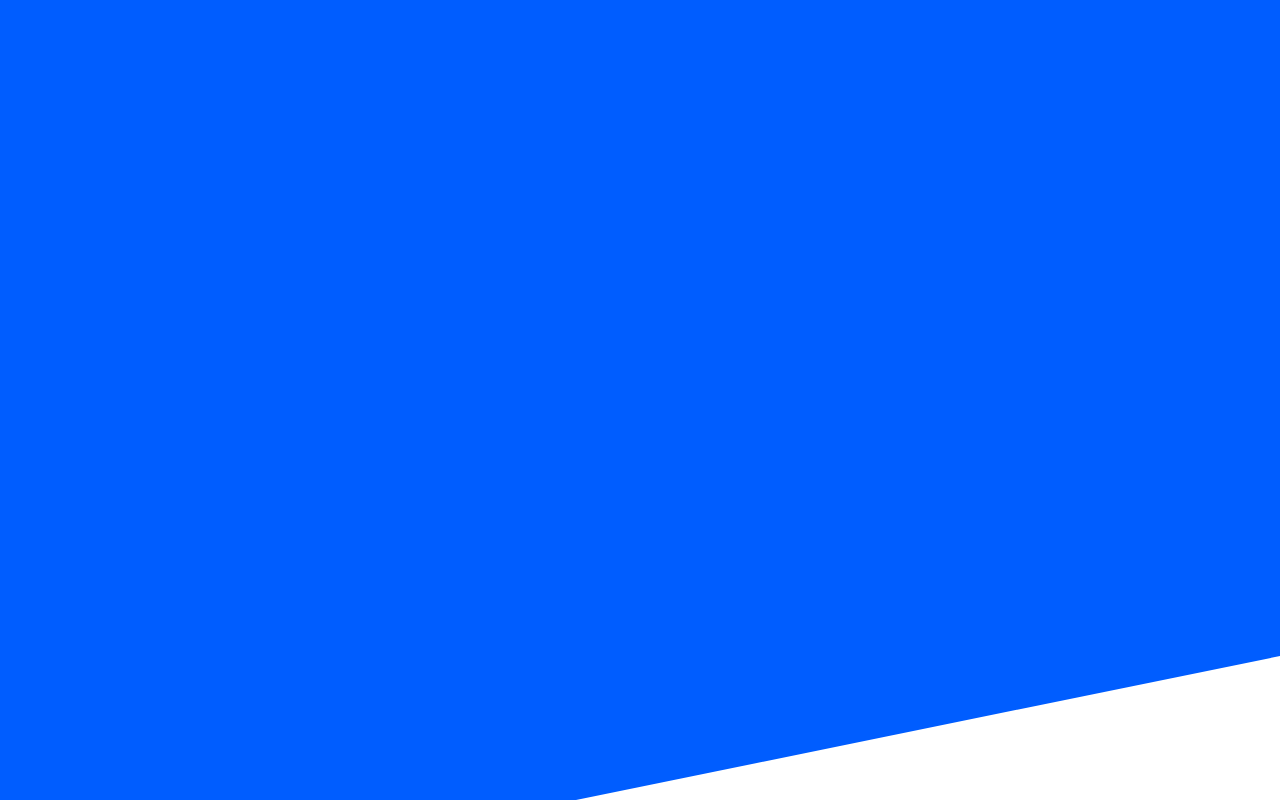
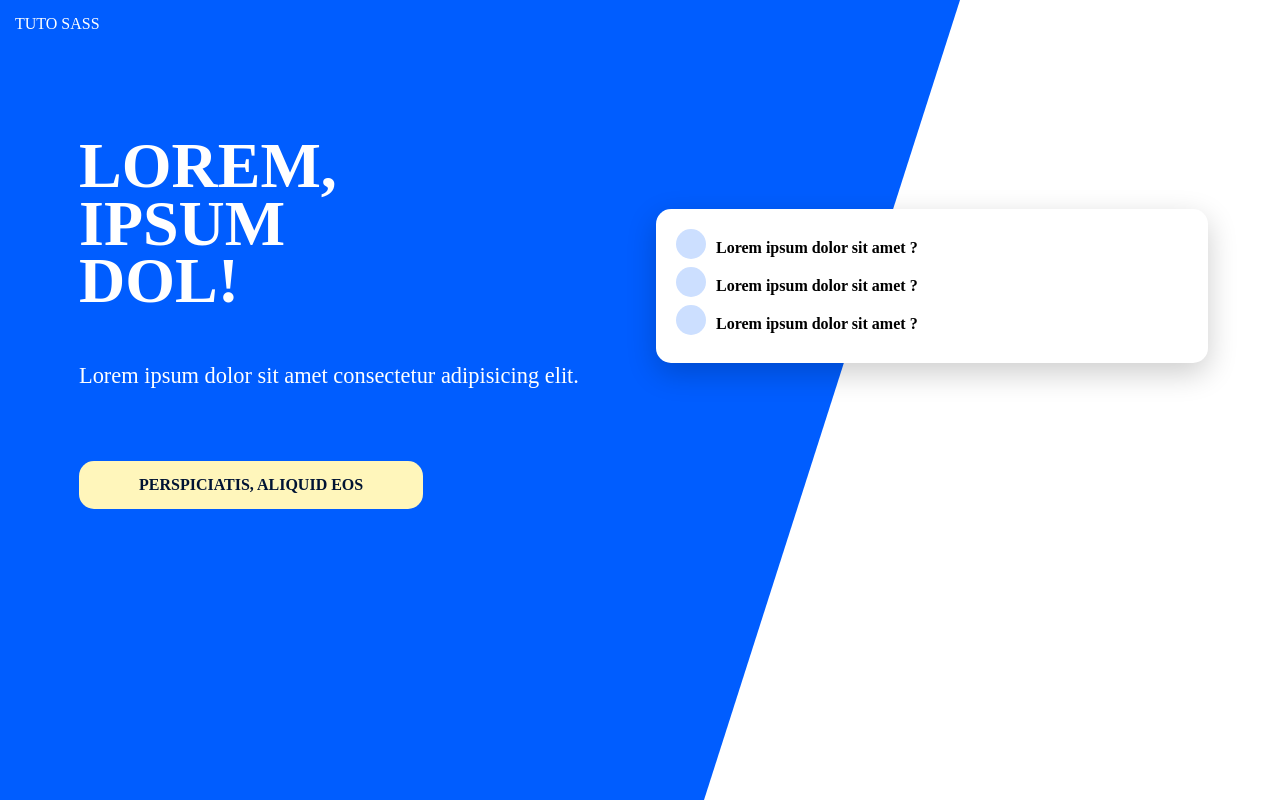
Before and after one commit to youssefSamih/sassTuto, a plain HTML site: page index.html in a window 1280 px wide. Drawn offline with Linux system fonts and the light colour scheme.

Commit message:
finish tuto beginer

```diff
--- a/css/main.scss
+++ b/css/main.scss
@@ -1,17 +1,143 @@
-$colors: ( primary: #005DFF, accent: #FFF6BB);
+$colors: (
+  primary: #005dff,
+  accent: #fff6bb,
+  primary-light: lighten(#005dff, 40%),
+  primary-dark: darken(#005dff, 40%)
+);
 body,
 html {
   height: 100%;
+}
+
+$padding: 15px;
+$borders: 15px;
+
+$desktop: 840px;
+
+@function color($color-name) {
+  @return map-get($colors, $color-name);
+}
+
+@mixin desktop {
+    @media (min-width: #{$desktop}) {
+        @content;
+    }
 }
 
 body {
   margin: 0;
   #bg {
     clip-path: polygon(100% 0, 100% 82%, 45% 100%, 0 100%, 0 0);
-        background-color: map-get($colors, primary);
+    background-color: color(primary);
     width: 100%;
     height: 100%;
     position: absolute;
     z-index: -1;
+
+    @include desktop{
+        clip-path: polygon(0 0, 75% 0, 55% 100%,0% 100%);
     }
   }
+
+  header a {
+    color: #fff;
+    text-decoration: none;
+    padding: $padding;
+    display: block;
+    text-transform: uppercase;
+  }
+
+  main {
+    @include desktop{
+        display: grid;
+        grid-template-columns: 50% auto;
+        grid-template-areas: "primary card";
+    }
+
+    section#card {
+        background: #fff;
+        padding: 20px;
+        margin: 1em auto;
+        border-radius: $borders;
+        box-shadow: 0 10px 30px rgba(0, 0, 0, 0.2);
+        width: 80%;
+
+      @include desktop{
+        grid-area: card;
+        height: fit-content;
+        align-self: center;
+        margin: 1em;
+      }
+
+      ul {
+        list-style-type: none;
+        margin: 0;
+        padding: 0;
+
+        li {
+          margin-bottom: 10px;
+
+            span {
+                position: absolute;
+                width: 30px;
+                height: 30px;
+                background-color: color(primary-light);
+                border-radius: 50%;
+                margin-right: 10px;
+            }
+            strong {
+                display: inline-block;
+                margin-left: max(40px);
+                margin-top: 10px;
+            }
+        }
+      }
+    }
+
+    section#primary {
+        color: #fff;
+        padding: $padding;
+        text-align: center;
+
+        @include desktop {
+            grid-area: primary;
+            text-align: left;
+            margin: 4em 0 0 4em;
+        }
+
+        h1 {
+            font-size: 3em;
+            margin-top: 10px;
+            text-transform: uppercase;
+
+            @include desktop {
+                width: 30%;
+                font-size: 4em;
+                line-height: .9em;
+            }
+        }
+
+        p {
+            font-size: 1.4em;
+        }
+
+        a {
+            color: color(primary-dark);
+            border-radius: $borders;
+            text-decoration: none;
+            text-transform: uppercase;
+            font-weight: bold;
+            background-color: color(accent);
+            display: block;
+            text-align: center;
+            margin: 50px auto 0 auto;
+            padding: $padding;
+
+            @include desktop {
+                display: inline-block;
+                padding: $padding $padding * 4;
+            }
+        }
+    }
+  }
+}
--- a/index.html
+++ b/index.html
@@ -11,6 +11,34 @@
 
 <body>
     <div id="bg"></div>
+    <header>
+        <a href="#" >Tuto Sass</a>
+    </header>
+
+    <main>
+        <section id="card">
+            <ul>
+                <li>
+                    <span></span>
+                    <strong>Lorem ipsum dolor sit amet ?</strong>
+                </li>
+                <li>
+                    <span></span>
+                    <strong>Lorem ipsum dolor sit amet ?</strong>
+                </li>
+                <li>
+                    <span></span>
+                    <strong>Lorem ipsum dolor sit amet ?</strong>
+                </li>
+            </ul>
+        </section>
+        <section id="primary">
+            <h1>Lorem, ipsum dol!</h1>
+            <p>Lorem ipsum dolor sit amet consectetur adipisicing elit.</p>
+
+            <a href="#">Perspiciatis, aliquid eos</a>
+        </section>
+    </main>
 </body>
 
 </html>
```
Also changed, not shown: css/main.css, 1 other file. Lines whose indentation alone changed are shown as unchanged.
